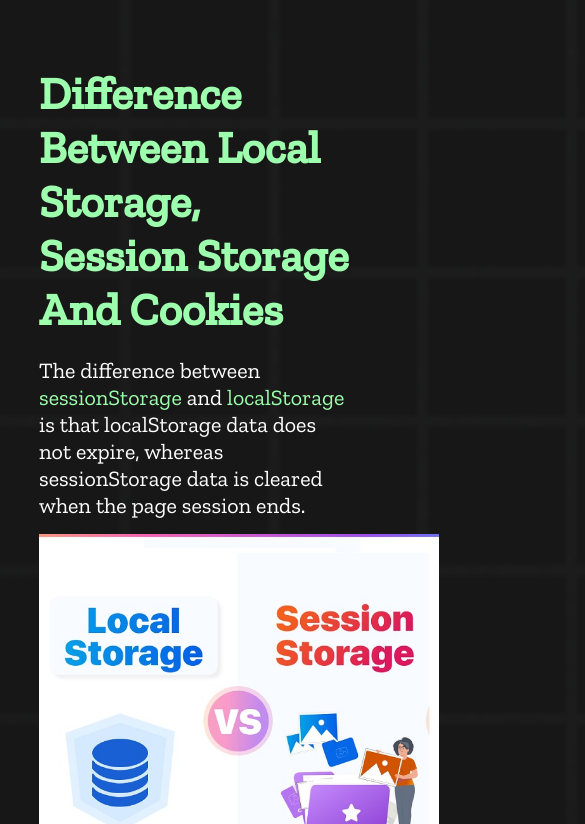
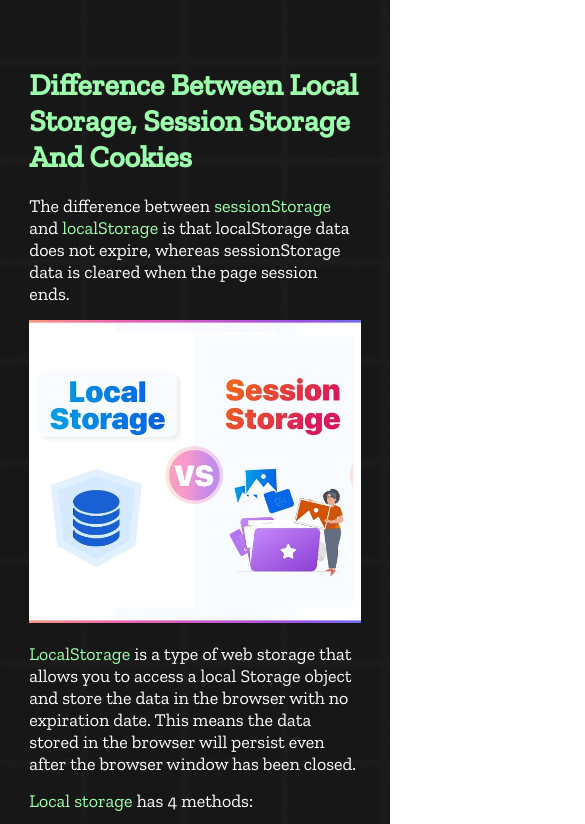
Before and after one commit to kamrul373/typing-speed-master, a plain HTML site: page blog.html in a window 390 px wide. Shown: the part 67-891 px from the top of the page, 585 px wide, since content can reach past the window. Drawn offline with nearby package versions, Linux system fonts and the light colour scheme.

Commit message:
responsive issue fixed

```diff
--- a/styles.css
+++ b/styles.css
@@ -227,6 +227,12 @@ ul {
   margin: 20px 0;
 }
 
+.heading h1 {
+  color: #9dffad;
+  font-weight: bold;
+  font-size: 45px;
+}
+
 .content p {
   margin: 15px 0;
 }
@@ -235,11 +241,7 @@ ul {
   color: #9dffad;
 }
 
-.heading h1 {
-  color: #9dffad;
-  font-weight: bold;
-  font-size: 45px;
-}
+
 
 .blog-menu {
   position: fixed;
@@ -279,11 +281,26 @@ footer {
   }
 
   .blog-container {
-    max-width: 80%;
+    max-width: 85%;
+    width: 100%;
     margin: 0 auto;
+    overflow-x: hidden;
   }
 
   .blog-menu {
     display: none;
   }
+
+  .content {
+    font-size: 18px;
+  }
+
+  .heading h1 {
+    font-size: 30px;
+  }
+
+  img {
+    width: 100%;
+    height: auto;
+  }
 }
```
